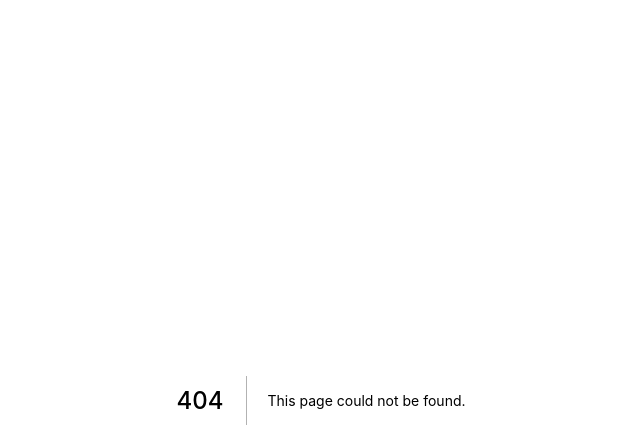
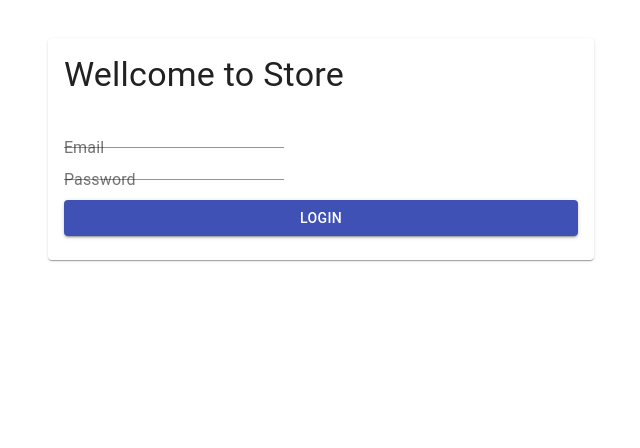
Before and after one commit to ricardober93/FrontendStore, a Next.js app: page /login in a window 1280 px wide. Before the commit this address had no page. Shown: the top 448 px of the page, without its empty margins (319-959 px from the left). Built offline with nearby package versions, Linux system fonts and the light colour scheme.

Commit message:
Recovery

```diff
--- /dev/null
+++ b/pages/login.js
@@ -0,0 +1,12 @@
+import React from 'react'
+import FormLogin from '../src/modules/user/auth/components/FormLogin'
+
+function login() {
+    return (
+        <div>
+            <FormLogin />
+        </div>
+    )
+}
+
+export default login
--- /dev/null
+++ b/src/modules/components/InputForm.js
@@ -0,0 +1,31 @@
+import React  from 'react';
+import PropTypes from 'prop-types';
+
+import Input from "@material-ui/core/Input";
+
+ const InputForm = ({id, type, name, onChange, onBlur, value}) => {
+    return (
+        <div>
+             <Input
+                type={type? type : 'text'}
+                id={ id ? id : name}
+                name={name}
+                onChange={ onChange }
+                onBlur={ onBlur }
+                value={value}
+                />
+        </div>
+    )
+}
+
+
+InputForm.propTypes = {
+    type:PropTypes.string,
+    id: PropTypes.string,
+    name: PropTypes.string.isRequired,
+    onChange: PropTypes.func.isRequired,
+    onBlur:PropTypes.func.isRequired,
+    value:PropTypes.string.isRequired
+}
+
+export default InputForm;
--- /dev/null
+++ b/src/modules/user/auth/components/FormLogin.js
@@ -0,0 +1,120 @@
+import {
+    Container,
+    Grid,
+    Card,
+    CardContent,
+    FormControl,
+    InputLabel,
+    Input,
+    Button,
+    Typography,
+ } from '@material-ui/core';
+ import { Alert } from '@material-ui/lab';
+import {  useFormik } from 'formik';
+import * as Yup from 'yup';
+import InputForm from '../../../components/InputForm'
+
+
+function Login() {
+
+        // formik para crear el formulario
+        const formik = useFormik({
+            initialValues: {
+              email: '',
+              password:'',
+            },
+            // Yup para las validaciones
+            validationSchema: Yup.object({
+                email: Yup.string()
+                  .email('Invalid email address')
+                  .min(6, 'much short')
+                  .required('Required'),
+                password: Yup.string()
+                    .min(8, 'much short')
+                    .required('Required')
+              }),
+            onSubmit: values => {
+              console.log(values)
+            },
+          });
+
+
+
+    return (
+        <Container style={{ padding: 30 }}>
+            {/* utilizar toda la altura de la pagina */}
+                <style global jsx>{`
+                html,
+                body,
+                body > div:first-child,
+                div#__next,
+                div#__next > div,
+                div#__next > div > div {
+                    height: 100%;
+                }
+                `}</style>
+            <Grid
+                container
+                direction="row"
+                justify="center"
+                alignItems="center"
+            >
+                <Card padding={2}>
+                    <CardContent>
+                        <Typography
+                            variant="h4"
+                            component="h4"
+                            justify="center"
+                            alignItems="center"
+                        >
+                            Wellcome to Store
+                        </Typography>
+                                <form style={{ marginTop: 20 }}      onSubmit={formik.handleSubmit}>
+                                    <FormControl fullWidth="true">
+                                        <InputLabel htmlFor="email">Email</InputLabel>
+                                        <InputForm
+                                            fullWidth="true"
+                                            name="email"
+                                            onChange={formik.handleChange}
+                                            onBlur={formik.handleBlur}
+                                            value={formik.values.email}
+                                        />
+
+                                     {formik.touched.email && formik.errors.email ? (
+                                        <Alert severity="error">{formik.errors.email}</Alert>
+                                     ) : null}
+                                    </FormControl>
+
+                                    <FormControl fullWidth="true">
+                                        <InputLabel htmlFor="password">Password</InputLabel>
+                                        <InputForm
+                                            fullWidth="true"
+                                            type="password"
+                                            id="password"
+                                            name="password"
+                                            onChange={formik.handleChange}
+                                            onBlur={formik.handleBlur}
+                                            value={formik.values.password}
+                                            />
+                                        {formik.touched.password && formik.errors.password ? (
+                                            <Alert severity="error">{formik.errors.password}</Alert>
+                                        ) : null}
+                                    </FormControl>
+                                    <Button
+                                    type="submit"
+                                    fullWidth
+                                    variant="contained"
+                                    color="primary"
+                                    style={{ marginTop: 20 }}
+                                    >
+                                        Login
+                                    </Button>
+                                </form>
+                    </CardContent>
+                </Card>
+            </Grid>
+        </Container>
+    )
+}
+
+export default Login
```
Also changed, not shown: pages/restore.js (added, +13 -0 lines), src/modules/user/auth/components/Recovery.js (added, +96 -0 lines).
